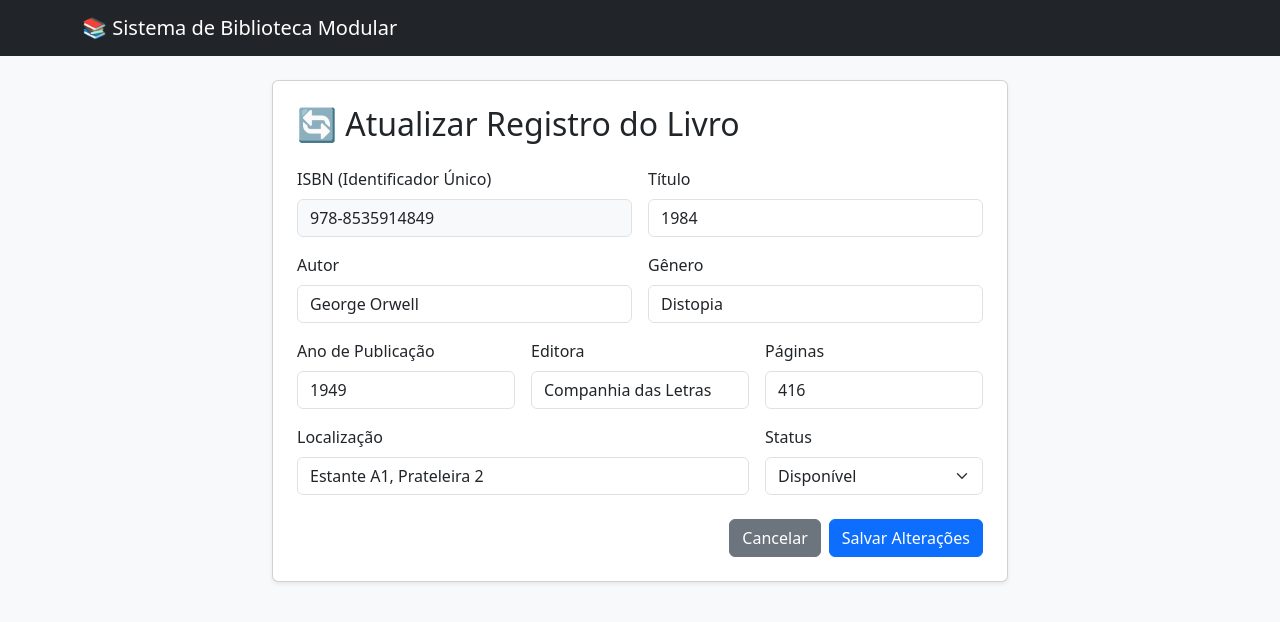
After one commit to Luancostaf/AtividadePyFlask, a Flask app: page /atualizar?isbn=978-8535914849 in a window 1280 px wide. The commit adds this page. Shown: the top 622 px of the page. Run offline with Flask 3, Linux system fonts and the light colour scheme.

Commit message:
feat: adicionada rota e formulario de atualizar usando query string

```diff
--- a/main.py
+++ b/main.py
@@ -5,19 +5,17 @@ biblioteca = dados.carregar_do_arquivo()
 
 app = Flask(__name__)
 
-# --- ROTA DA PÁGINA INICIAL (LISTAGEM + FORMULÁRIO DE DELETAR) ---
+# Rota da página inicial (listagem + formulário de deletar)
 @app.route('/')
 def pagina_inicial():
     return render_template('index.html', livros=biblioteca)
 
-# --- ROTA PARA EXIBIR E PROCESSAR O FORMULÁRIO DE CADASTRO ---
+# Rota para exibir e processar o formulário de cadastro
 @app.route('/livro/novo', methods=['GET', 'POST'])
 def novo_livro_web():
     if request.method == 'POST':
-        # Coleta os dados vindos do formulário HTML
         isbn = request.form.get('isbn').strip()
 
-        # Validação simples de duplicidade
         for livro in biblioteca:
             if livro['isbn'] == isbn:
                 return "⚠️ ERRO: Já existe um livro cadastrado com este ISBN!", 400
@@ -40,7 +38,7 @@ def novo_livro_web():
 
     return render_template('cadastro.html')
 
-# --- ROTA PARA EXIBIR E PROCESSAR O FORMULÁRIO DE ATUALIZAÇÃO ---
+# Rota para exibir e processar o formulário de atualização
 @app.route('/livro/editar/<isbn>', methods=['GET', 'POST'])
 def editar_livro_web(isbn):
     livro_encontrado = None
@@ -67,7 +65,7 @@ def editar_livro_web(isbn):
 
     return render_template('editar.html', livro=livro_encontrado)
 
-# --- ROTA PARA PROCESSAR A REMOÇÃO (DELETAR) ---
+# Rota para processar a remoção (deletar)
 @app.route('/livro/deletar/<isbn>', methods=['POST'])
 def deletar_livro_web(isbn):
     for livro in biblioteca:
@@ -77,6 +75,40 @@ def deletar_livro_web(isbn):
             break
     return redirect(url_for('pagina_inicial'))
 
+@app.route('/atualizar', methods=['GET', 'POST'])
+def atualizar_livro_web():
+    # Pegando o ISBN passado na URL (Ex: /atualizar?isbn=12345)
+    isbn_busca = request.args.get('isbn')
+
+    # Localizar o livro correspondente na biblioteca
+    livro_encontrado = None
+    for livro in biblioteca:
+        if livro['isbn'] == isbn_busca:
+            livro_encontrado = livro
+            break
+
+    if not livro_encontrado:
+        return "❌ Livro não encontrado no acervo.", 404
+
+    # Se o usuário preencheu o formulário e clicou em "Salvar"
+    if request.method == 'POST':
+        livro_encontrado['titulo'] = request.form.get('titulo').strip()
+        livro_encontrado['autor'] = request.form.get('autor').strip()
+        livro_encontrado['genero'] = request.form.get('genero').strip()
+        livro_encontrado['ano_publicacao'] = int(request.form.get('ano_publicacao'))
+        livro_encontrado['editora'] = request.form.get('editora').strip()
+        livro_encontrado['paginas'] = int(request.form.get('paginas'))
+        livro_encontrado['localizacao'] = request.form.get('localizacao').strip()
+        livro_encontrado['status'] = request.form.get('status')
+
+        # Salva as alterações de volta no arquivo JSON
+        dados.salvar_no_arquivo(biblioteca)
+
+        # Redireciona de volta para a tabela da página inicial
+        return redirect(url_for('pagina_inicial'))
+
+    # Se for um acesso via GET, apenas exibe o formulário com os dados atuais do livro
+    return render_template('atualizar.html', livro=livro_encontrado)
 
 # --- (Mantidos os seus endpoints originais da API abaixo para não quebrar o código anterior) ---
 @app.route('/biblioteca', methods=['GET', 'POST'])
--- /dev/null
+++ b/templates/atualizar.html
@@ -0,0 +1,62 @@
+{% extends 'base.html' %}
+
+{% block title %}Atualizar Livro{% endblock %}
+
+{% block content %}
+<div class="row justify-content-center">
+    <div class="col-md-8">
+        <div class="card shadow-sm p-4">
+            <h2 class="mb-4 text-dark">🔄 Atualizar Registro do Livro</h2>
+
+            <form action="/atualizar?isbn={{ livro.isbn }}" method="POST">
+                <div class="row g-3">
+                    <div class="col-md-6">
+                        <label class="form-label">ISBN (Identificador Único)</label>
+                        <input type="text" class="form-control bg-light" value="{{ livro.isbn }}" readonly>
+                    </div>
+                    <div class="col-md-6">
+                        <label class="form-label">Título</label>
+                        <input type="text" name="titulo" class="form-control" value="{{ livro.titulo }}" required>
+                    </div>
+                    <div class="col-md-6">
+                        <label class="form-label">Autor</label>
+                        <input type="text" name="autor" class="form-control" value="{{ livro.autor }}" required>
+                    </div>
+                    <div class="col-md-6">
+                        <label class="form-label">Gênero</label>
+                        <input type="text" name="genero" class="form-control" value="{{ livro.genero }}" required>
+                    </div>
+                    <div class="col-md-4">
+                        <label class="form-label">Ano de Publicação</label>
+                        <input type="number" name="ano_publicacao" class="form-control" value="{{ livro.ano_publicacao }}" required>
+                    </div>
+                    <div class="col-md-4">
+                        <label class="form-label">Editora</label>
+                        <input type="text" name="editora" class="form-control" value="{{ livro.editora }}" required>
+                    </div>
+                    <div class="col-md-4">
+                        <label class="form-label">Páginas</label>
+                        <input type="number" name="paginas" class="form-control" value="{{ livro.paginas }}" required>
+                    </div>
+                    <div class="col-md-8">
+                        <label class="form-label">Localização</label>
+                        <input type="text" name="localizacao" class="form-control" value="{{ livro.localizacao }}" required>
+                    </div>
+                    <div class="col-md-4">
+                        <label class="form-label">Status</label>
+                        <select name="status" class="form-select">
+                            <option value="disponivel" {% if livro.status == 'disponivel' %}selected{% endif %}>Disponível</option>
+                            <option value="emprestado" {% if livro.status == 'emprestado' %}selected{% endif %}>Emprestado</option>
+                        </select>
+                    </div>
+                </div>
+
+                <div class="mt-4 d-flex gap-2 justify-content-end">
+                    <a href="/" class="btn btn-secondary">Cancelar</a>
+                    <button type="submit" class="btn btn-primary">Salvar Alterações</button>
+                </div>
+            </form>
+        </div>
+    </div>
+</div>
+{% endblock %}
--- a/templates/index.html
+++ b/templates/index.html
@@ -45,7 +45,7 @@
                     </td>
                     <td class="text-center">
                         <div class="d-flex justify-content-center gap-2">
-                            <a href="/livro/editar/{{ livro.isbn }}" class="btn btn-sm btn-outline-primary">Editar</a>
+                            <a href="/atualizar?isbn={{ livro.isbn }}" class="btn btn-sm btn-outline-primary">Editar</a>
 
                             <form action="/livro/deletar/{{ livro.isbn }}" method="POST" onsubmit="return confirm('Tem certeza que deseja deletar este livro?');">
                                 <button type="submit" class="btn btn-sm btn-danger">Deletar</button>
```
